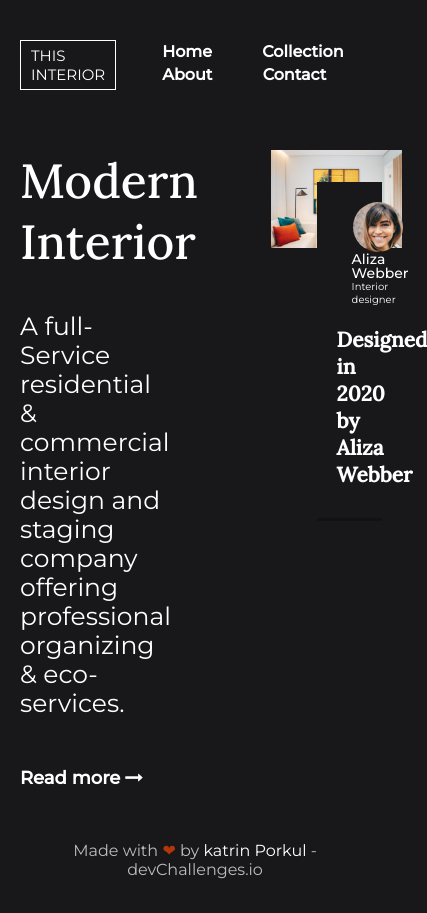
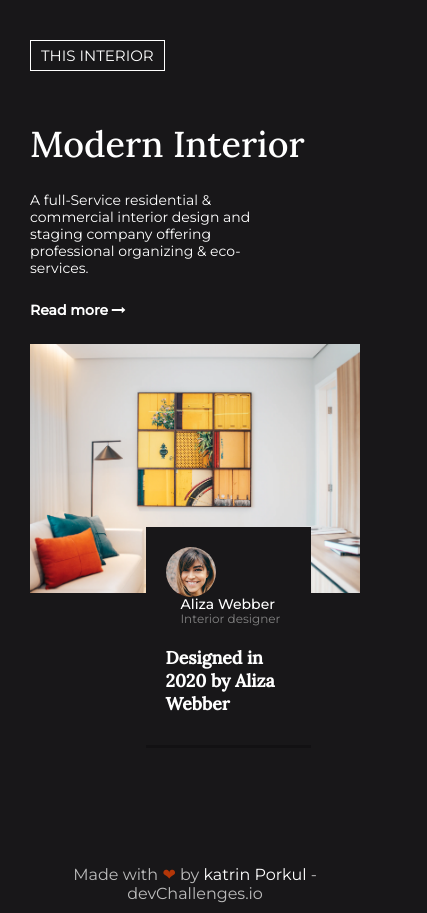
Before and after one commit to Porkul/devChallenges, a plain HTML site: page interior-consultant/index.html in a window 390 px wide. Shown: the whole page, 427 px wide, since content can reach past the window. Drawn offline with Linux system fonts and the light colour scheme; files that its build step writes are made by us from their sources; files whose address does not match are found by name.

Commit message:
Update style.css

```diff
--- a/interior-consultant/resources/style.css
+++ b/interior-consultant/resources/style.css
@@ -27,7 +27,7 @@ header{
     display: flex;
     justify-content: space-between;
     align-items: center;
-    margin: 0 20px;
+    margin: 0 30px;
     top:40px;
     margin-bottom: 50px;
 }
@@ -72,7 +72,7 @@ header h4:hover {
 .container{
     display: flex;
     justify-content: space-between;
-    margin: 50px 20px 50px 20px;
+    margin: 40px 30px;
 }
 
 /* first section */
@@ -138,10 +138,10 @@ header h4:hover {
 }
 
 .card .about{
-    color:white;
+    color: #828282;
     display: flex;
     flex-wrap: wrap;
-    font-size: 10px;
+    font-size: 12px;
     padding: 20px 20px;
 }
 .card .my-photo{
@@ -149,7 +149,6 @@ header h4:hover {
     height: 50px;
     border-radius: 50%;
     object-fit: cover;
-    margin-left: 16px;
 }
 
 .my-data{
@@ -161,6 +160,7 @@ header h4:hover {
 }
 
 .my-data .name{
+    color: white;
     font-weight: 500;
     font-style: normal;
     font-size: 14px;
@@ -178,7 +178,6 @@ header h4:hover {
 }
 /* footer */
   footer {
-    position: relative;
     bottom: 10px;
     padding: 10px;
     text-align: center;
@@ -187,6 +186,7 @@ header h4:hover {
   }
 
   footer a{
+
     color:#BDBDBD;
   }
 
@@ -200,3 +200,121 @@ header h4:hover {
   a:active {
     color: #ffd739;
   }
+
+
+  header #menu {
+    display: none;
+}
+
+#name {
+  font-family: Montserrat;
+  font-weight: 500;
+  font-size: 14px;
+  line-height: 17px;
+}
+
+@media only screen and (max-width:916px){
+  .container{
+    flex-direction: column;
+  }
+
+  .description{
+    align-content: flex-start;
+    flex-direction: column;
+  }
+
+  .description > h1 {
+    font-size: 48px;
+    line-height: 61px;
+  }
+  .description > p {
+    font-size: 22px;
+    line-height: 29px;
+    max-width: 410px;
+    height: auto;
+    margin: 40px 0;
+    margin-right: 100px;
+
+  }
+  .description > a {
+    font-weight: bold;
+    font-size: 18px;
+    margin: 40px 0;
+    align-self: flex-start;
+  }
+}
+
+@media only screen and (max-width:638px){
+  nav ul li {
+    padding: 0;
+  }
+  nav ul {
+    background-color: black;
+    z-index: 1;
+    display: none;
+    position: fixed;
+    width: 100%;
+    height: 100%;
+    text-align: center;
+    top: 0;
+    left: 0;
+    padding-top: 20vh;
+  }
+  .material-icons.md-36 {
+    font-size: 36px;
+  }
+
+  header #menu {
+    position: absolute;
+    z-index: 2;
+    display: block;
+    right: -2px;
+    text-decoration: none;
+    top: 40;
+  }
+
+
+  nav ul li {
+    display: block;
+    margin-top: 10%;
+  }
+}
+
+@media only screen and (max-width: 500px) {
+  .description{
+    align-content: flex-start;
+    flex-direction: column;
+  }
+
+  .description > h1 {
+    font-family: Lora;
+    font-style: normal;
+    font-weight: 500;
+    font-size: 36px;
+    line-height: 46px;
+  }
+  .description > p {
+    max-width: 250px;
+    font-size: 14px;
+    line-height: 17px;
+    margin: 0;
+    margin-top: 25px;
+
+  }
+  .description > a {
+    font-family: Montserrat;
+    font-style: normal;
+    font-weight: bold;
+    font-size: 14px;
+    line-height: 17px;
+    margin: 25px 0;
+
+  }
+  .material-icons.md-36 {
+    font-size: 24px;
+  }
+
+  .portfolio-status{
+  font-size: 1.1rem;
+  }
+}
```
